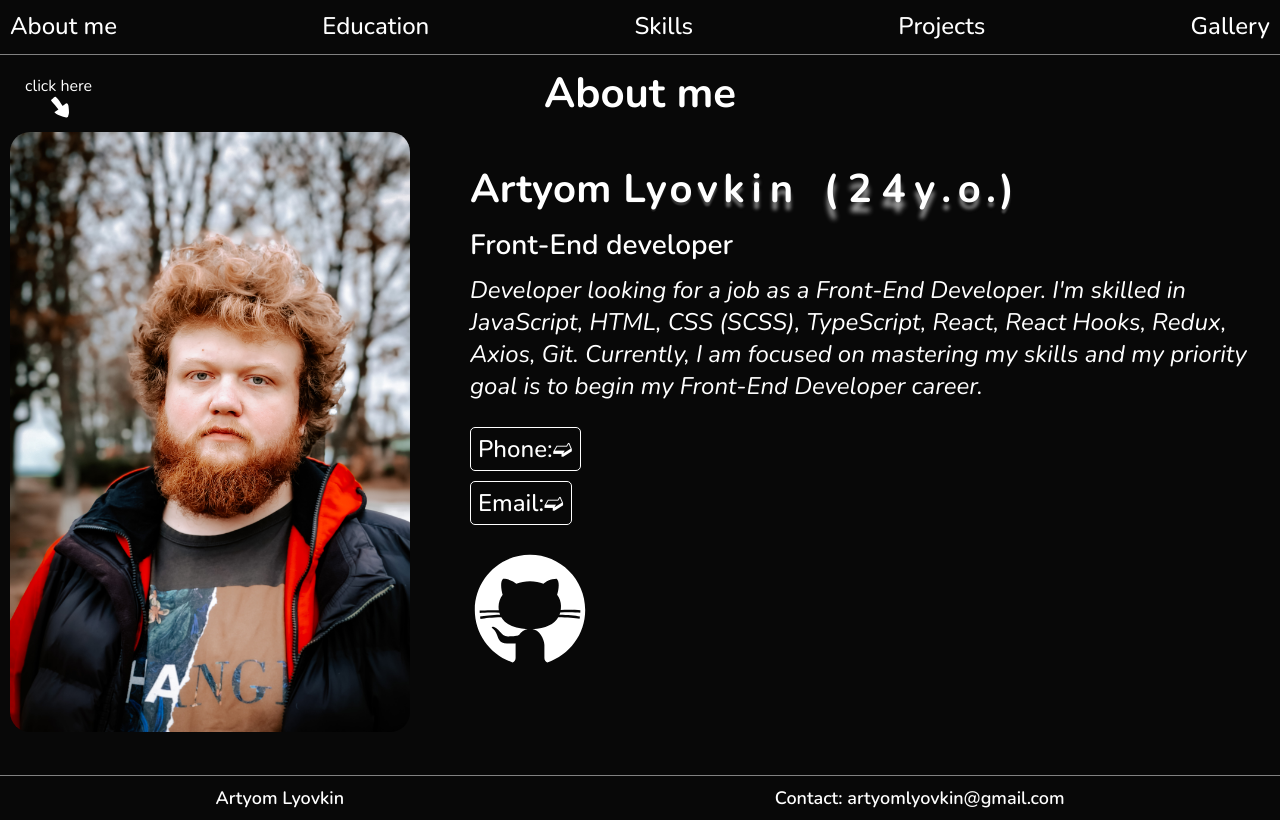
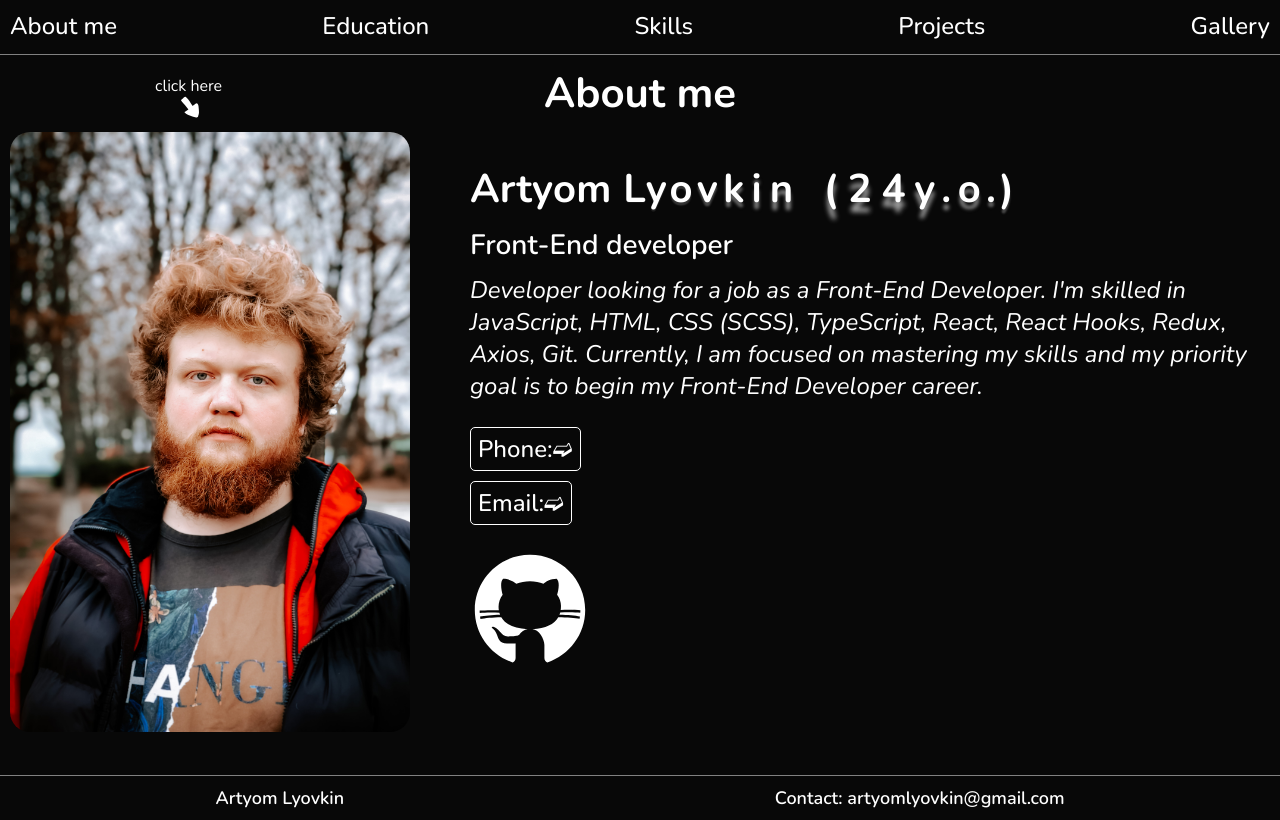
Before and after one commit to JI3BA/Curriculum-Vitae, a React (Create React App) app: page /#/about in a window 1280 px wide. Built offline with nearby package versions, Linux system fonts and the light colour scheme.

Commit message:
fixed styles for About component

```diff
--- a/src/pages/About/About.scss
+++ b/src/pages/About/About.scss
@@ -291,7 +291,7 @@
 .click-about{
     position: absolute;
     top: 20px;
-    left: 50px;
+    left: 180px;
 
     &__arrow{
         width: 20px;
```
